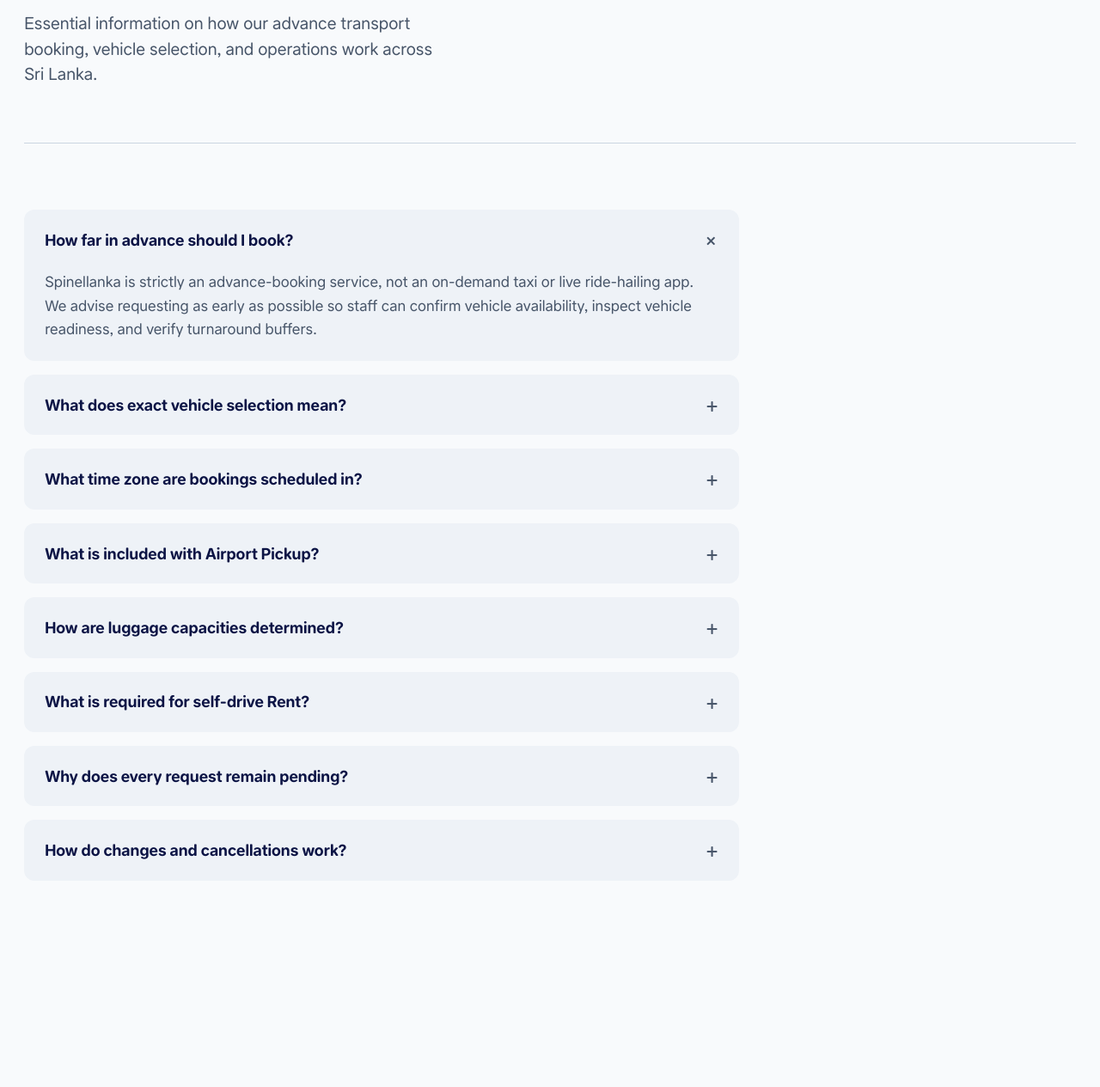
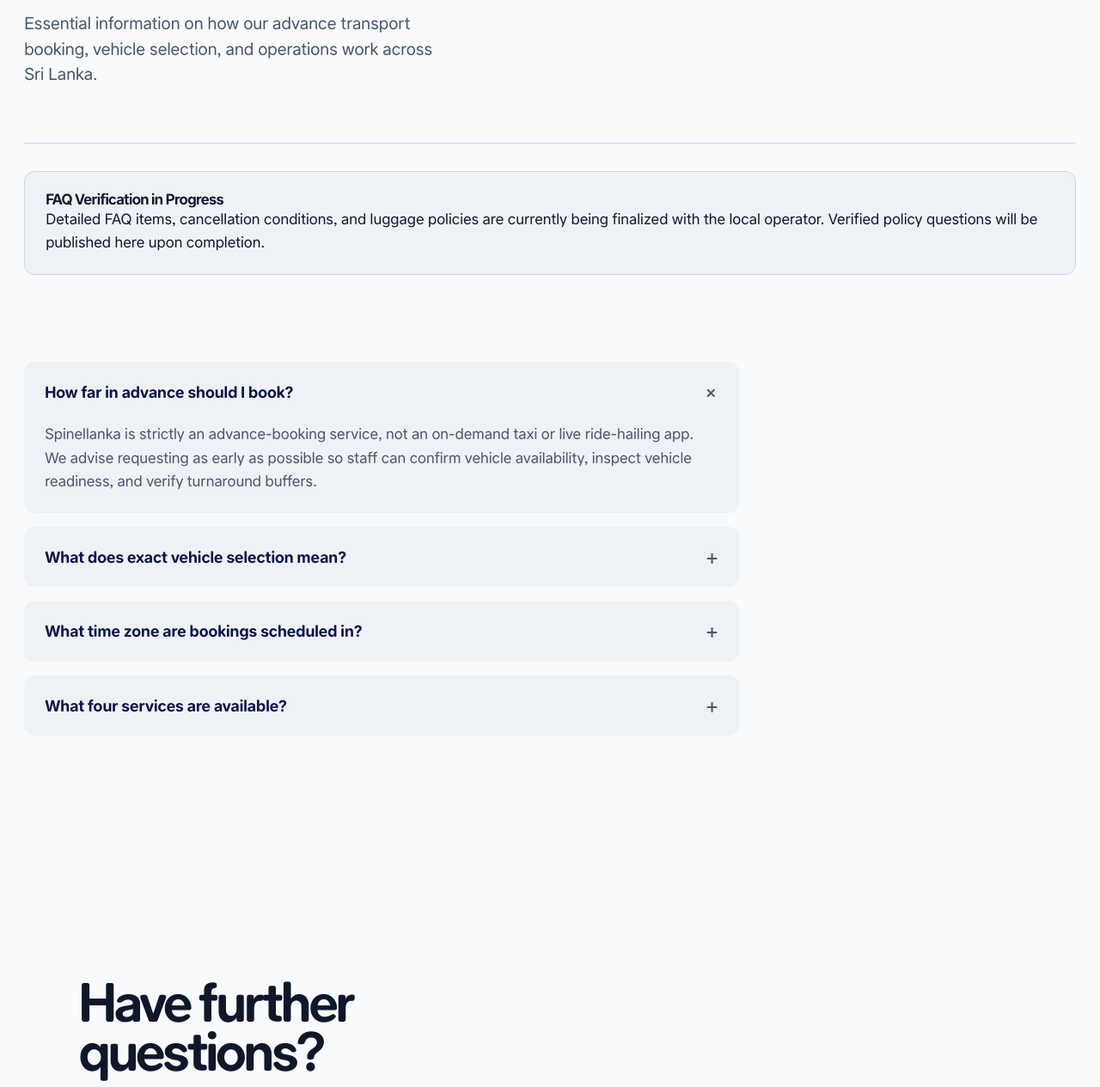
Before and after one commit to HMAHD/Spinellanka, a Laravel app: page /help in a window 1280 px wide. Shown: the part 316-1581 px from the top of the page at 86% size. Run offline with Laravel 12, Linux system fonts and the light colour scheme; style sheets or scripts are compiled from the project's sources; some libraries are stand-ins or nearby versions.

Commit message:
refactor(fleet): encapsulate media and service helpers and strip dev jargon from public copy

```diff
--- a/resources/views/help.blade.php
+++ b/resources/views/help.blade.php
@@ -1,7 +1,7 @@
 @extends('layouts.app')
 
 @section('title', 'Help & FAQ — Spinellanka')
-@section('meta_description', 'Frequently asked questions about advance booking, vehicle selection, and travel coordination in Sri Lanka.')
+@section('meta_description', 'Essential information about advance booking, vehicle selection, and travel coordination in Sri Lanka.')
 
 @section('content')
 <main id="main-content" class="content-page">
@@ -12,8 +12,13 @@
       <p class="content-lead">Essential information on how our advance transport booking, vehicle selection, and operations work across Sri Lanka.</p>
     </header>
 
+    <div class="pending-notice" role="status" style="margin-block-start: 2rem;">
+      <h2>FAQ Verification in Progress</h2>
+      <p>Detailed FAQ items, cancellation conditions, and luggage policies are currently being finalized with the local operator. Verified policy questions will be published here upon completion.</p>
+    </div>
+
     <section class="accordion faq-section" aria-labelledby="faq-heading">
-      <h2 id="faq-heading" class="sr-only">Frequently Asked Questions</h2>
+      <h2 id="faq-heading" class="sr-only">Core Operational Information</h2>
 
       <details class="faq-item" open>
         <summary class="faq-question">How far in advance should I book?</summary>
@@ -37,37 +42,9 @@
       </details>
 
       <details class="faq-item">
-        <summary class="faq-question">What is included with Airport Pickup?</summary>
+        <summary class="faq-question">What four services are available?</summary>
         <div class="faq-answer">
-          <p>Airport Pickup includes flight arrival monitoring, meet-and-greet in the airport arrival terminal, luggage handling assistance, and chauffeured transport directly to your destination.</p>
-        </div>
-      </details>
-
-      <details class="faq-item">
-        <summary class="faq-question">How are luggage capacities determined?</summary>
-        <div class="faq-answer">
-          <p>Luggage capacity is verified for each vehicle based on standard international checked luggage and cabin bags. If you carry oversize sporting equipment (such as surfboards), please review vehicle space before submitting your request.</p>
-        </div>
-      </details>
-
-      <details class="faq-item">
-        <summary class="faq-question">What is required for self-drive Rent?</summary>
-        <div class="faq-answer">
-          <p>For self-drive Rent, drivers must present an original national driver's license, an International Driving Permit (IDP) or Sri Lankan driving endorsement, and passport identification in person at vehicle handover. Documents are never uploaded online.</p>
-        </div>
-      </details>
-
-      <details class="faq-item">
-        <summary class="faq-question">Why does every request remain pending?</summary>
-        <div class="faq-answer">
-          <p>Every request is personally evaluated by our operations team to confirm route feasibility, maintenance schedules, and turnaround buffers. You will receive an operational proposal confirming exact availability and costs before payment.</p>
-        </div>
-      </details>
-
-      <details class="faq-item">
-        <summary class="faq-question">How do changes and cancellations work?</summary>
-        <div class="faq-answer">
-          <p>Because bookings are coordinated with dedicated staff, changes and cancellations are managed directly with our operations desk. If details change, an updated proposal will be issued for your approval.</p>
+          <p>We provide Airport Pickup (arrivals with meet-and-greet), Airport Transfer (departures with guided timing), Ride (point-to-point and multi-stop chauffeured journeys), and Rent (exact self-drive hire without driver).</p>
         </div>
       </details>
     </section>
--- a/routes/web.php
+++ b/routes/web.php
@@ -32,7 +32,7 @@ Route::get('/services/{service}', function (string $service) {
 Route::get('/fleet', function () {
     $vehicles = Vehicle::query()
         ->where('status', VehicleStatus::Active)
-        ->with(['media' => fn ($query) => $query->where('is_approved', true)->where('disk', 'public')->orderBy('sort_order')])
+        ->with('publicApprovedMedia')
         ->orderBy('id')
         ->get();
 
@@ -44,7 +44,7 @@ Route::get('/fleet', function () {
 Route::get('/fleet/{vehicle}', function (Vehicle $vehicle) {
     abort_if($vehicle->status !== VehicleStatus::Active, 404);
 
-    $vehicle->load(['media' => fn ($query) => $query->where('is_approved', true)->where('disk', 'public')->orderBy('sort_order')]);
+    $vehicle->load('publicApprovedMedia');
 
     return view('fleet.show', [
         'vehicle' => $vehicle,
```
Also changed, not shown: app/Models/Vehicle.php (+35 -0 lines), app/Models/VehicleMedia.php (+8 -0 lines), resources/views/contact.blade.php (+8 -8 lines), resources/views/fleet/index.blade.php (+6 -7 lines), resources/views/fleet/show.blade.php (+7 -8 lines), resources/views/legal/privacy.blade.php (+3 -10 lines).
